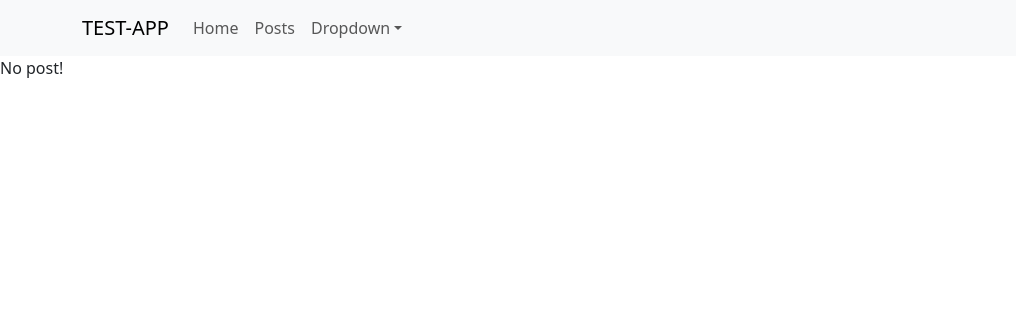
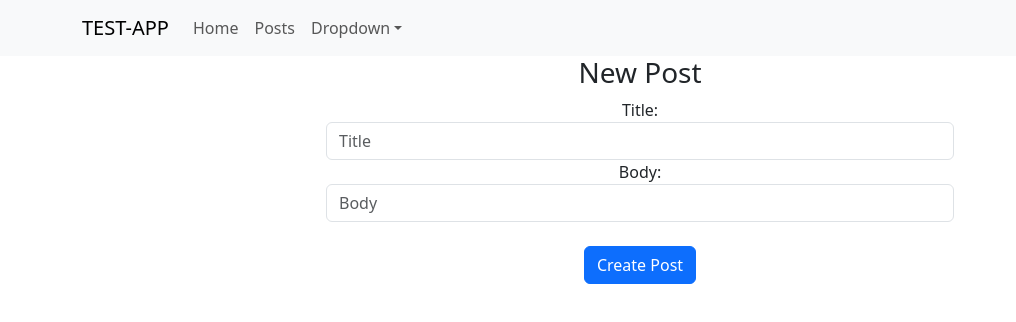
Before and after one commit to mehmetalan/first_react_app, a React (Create React App) app: page /addpost in a window 1280 px wide. Shown: the top 322 px of the page, without its empty margins (0-1016 px from the left). Built offline with nearby package versions, Linux system fonts and the light colour scheme; no server answers.

Commit message:
AddPost inputları eklendi.

```diff
--- a/src/pages/AddPost.js
+++ b/src/pages/AddPost.js
@@ -1,35 +1,63 @@
 import axios from "axios";
-import React from "react";
+import React, { useState } from "react";
 import Button from "react-bootstrap/Button";
+import Form from "react-bootstrap/Form";
 
 const baseURL = "https://jsonplaceholder.typicode.com/posts";
 
 export default function AddPost() {
-  const [post, setPost] = React.useState(null);
-
-  React.useEffect(() => {
-    axios.get(`${baseURL}/1`).then((response) => {
-      setPost(response.data);
-    });
-  }, []);
+  const [post, setPost] = useState({});
+  const [titleInput, setTitleInput] = useState("");
+  const [bodyInput, setBodyInput] = useState("");
 
   function createPost() {
     axios
       .post(baseURL, {
-        title: "Hello World!",
-        body: "This is a new post.",
+        title: titleInput,
+        body: bodyInput,
       })
       .then((response) => {
         setPost(response.data);
+        setTitleInput("");
+        setBodyInput("");
       });
   }
 
-  if (!post) return "No post!";
+  const showPost = post.title && post.body;
 
   return (
     <div style={{ textAlign: "center" }}>
-      <h1>{post.title}</h1>
-      <p>{post.body}</p>
+      {showPost ? (
+        <>
+          <h1>{post.title}</h1>
+          <p>{post.body}</p>
+        </>
+      ) : (
+        <h3>New Post</h3>
+      )}
+      <div className="row text-center">
+        <div className="col-md-6 mx-auto">
+          <label>Title: </label>
+          <Form.Control
+            type="text"
+            value={titleInput}
+            onChange={(e) => setTitleInput(e.target.value)}
+            placeholder="Title"
+          />
+        </div>
+      </div>
+      <div className="row text-center">
+        <div className="col-md-6 mx-auto">
+          <label>Body: </label>
+          <Form.Control
+            type="text"
+            value={bodyInput}
+            onChange={(e) => setBodyInput(e.target.value)}
+            placeholder="Body"
+          />
+        </div>
+      </div>
+      <br></br>
       <Button onClick={createPost}>Create Post</Button>
     </div>
   );
```
